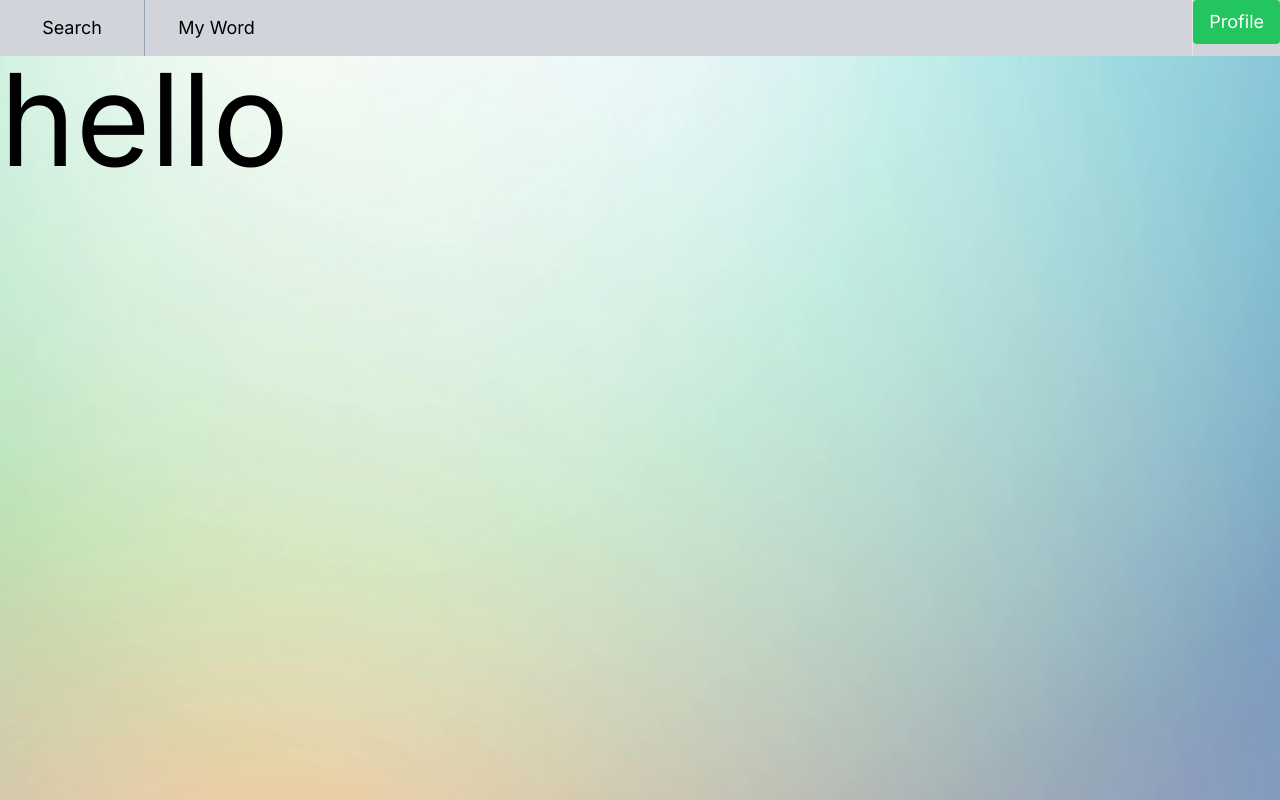
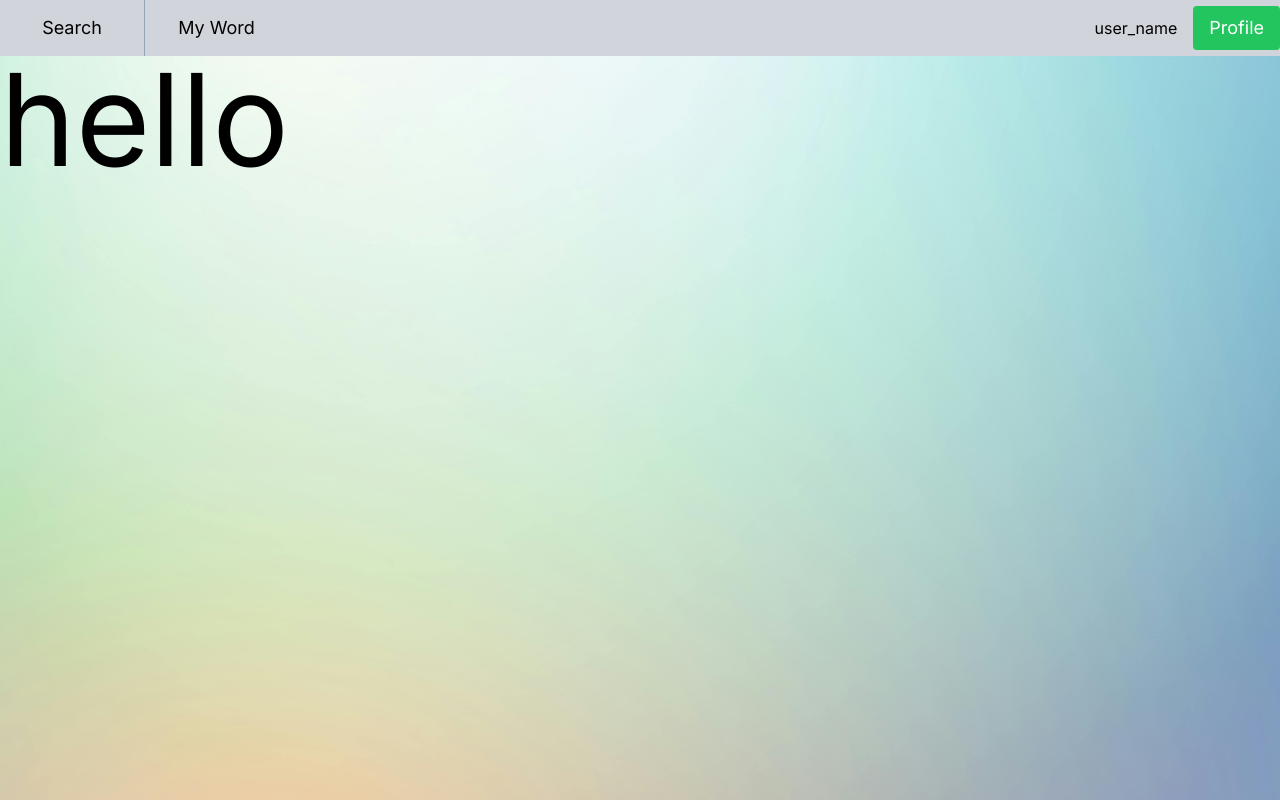
Before and after one commit to JiaxianGu/word-expert, a Next.js app in the folder word-expert/: page / in a window 1280 px wide. Built offline with nearby package versions, Linux system fonts and the light colour scheme.

Commit message:
feat: complete navbar UI

```diff
--- a/word-expert/app/components/Navbar.jsx
+++ b/word-expert/app/components/Navbar.jsx
@@ -2,13 +2,9 @@ import React from 'react'
 
 const Navbar = () => {
   return (
-    <div className='bg-gray-300 w-full h-14 fixed flex items-cneter justify-between divide-x'>
+    <div className='bg-gray-300 w-full h-14 fixed flex items-cneter justify-between'>
 
-            {/* <div className='inline-flex border-black'>home</div> */}
         <div className='divide-x divide-slate-400'>
-
-
-
             <div
             className='inline-flex items-center justify-center h-full w-36 bg-gray-300 text-black  text-lg border-white hover:bg-gray-400 transition duration-300 cursor-pointer'
 
@@ -21,10 +17,10 @@ const Navbar = () => {
             >
             My Word
             </div>
-
         </div>
 
-        <div>
+        <div className='flex items-center '>
+            <div className='mr-4'>user_name</div>
             <div className='inline-flex items-center justify-center py-2 px-4 bg-green-500 text-white rounded hover:bg-green-700 transition duration-300 cursor-pointer text-lg'>
             Profile
             </div>
--- a/word-expert/app/components/Page.jsx
+++ b/word-expert/app/components/Page.jsx
@@ -5,9 +5,13 @@ import MainArea from './MainArea';
 
 const page = () => {
     const [pageView, setPageView] = useState("search");
+    const [isLoggedIg, setIsLoggedIn] = useState(false);
+    const [userName, setUserName] = useState("");
+    const [userId, setUserId] = useState();
+
     return (
         <div>
-            <Navbar></Navbar>
+            <Navbar ></Navbar>
             <MainArea></MainArea>
         </div>
     )
```
Lines whose indentation alone changed are shown as unchanged.
